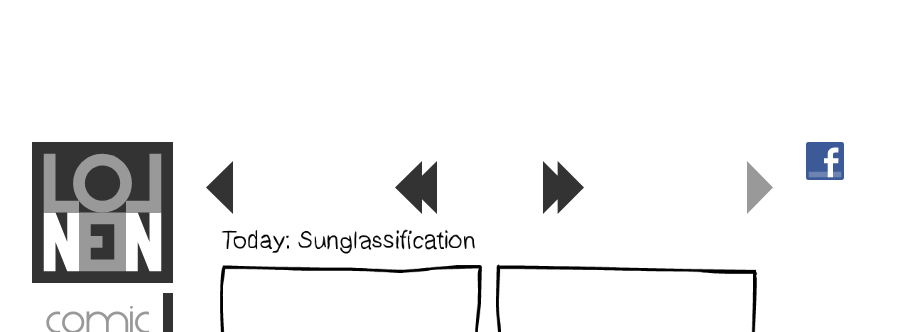
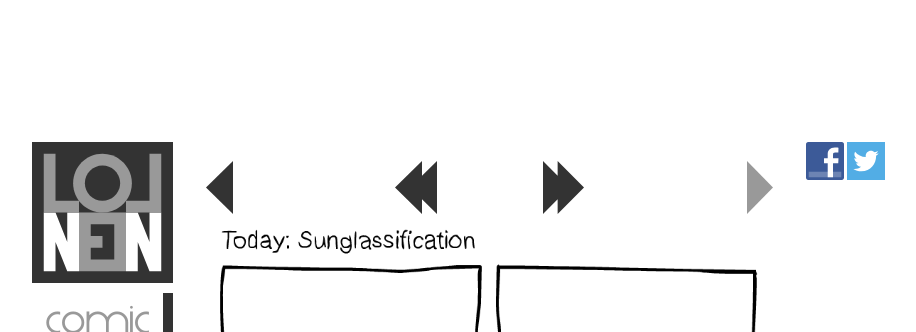
Before and after one commit to lolnein/lolnein.com, a Jekyll site: the page built from index.html, in a window 1280 px wide. Shown: the top 332 px of the page, without its empty margins (136-1052 px from the left). Built offline with Jekyll 4.4.1, drawn with Linux system fonts in a browser that asks for light colours; comment, search, counter and statistics services are not loaded.

Commit message:
Add link to Twitter page

```diff
--- a/_layouts/default.html
+++ b/_layouts/default.html
@@ -53,6 +53,7 @@
 
 		<div id="ext">
 			<a href="https://www.facebook.com/lolnein"><img src="/facebook.svg" style="width: 1cm; height: 1cm;"/></a>
+			<a href="https://twitter.com/lolnein"><img src="/twitter.svg" style="width: 1cm; height: 1cm;"/></a>
 		</div>
 	</body>
 </html>
```
Also changed, not shown: twitter.svg (added).
